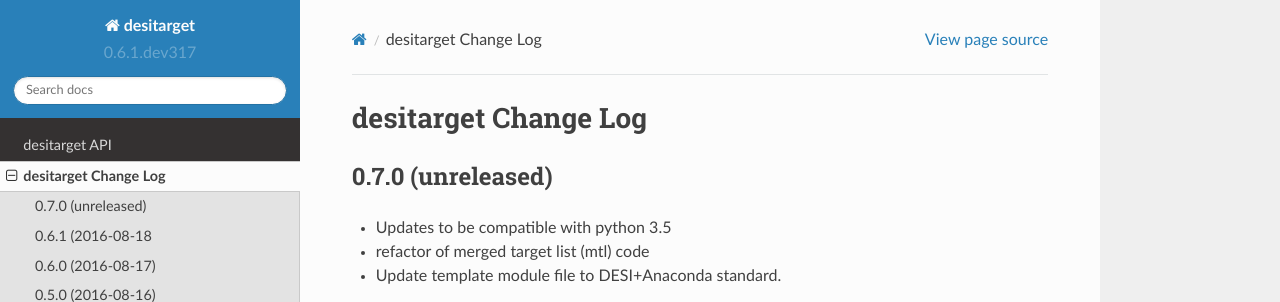
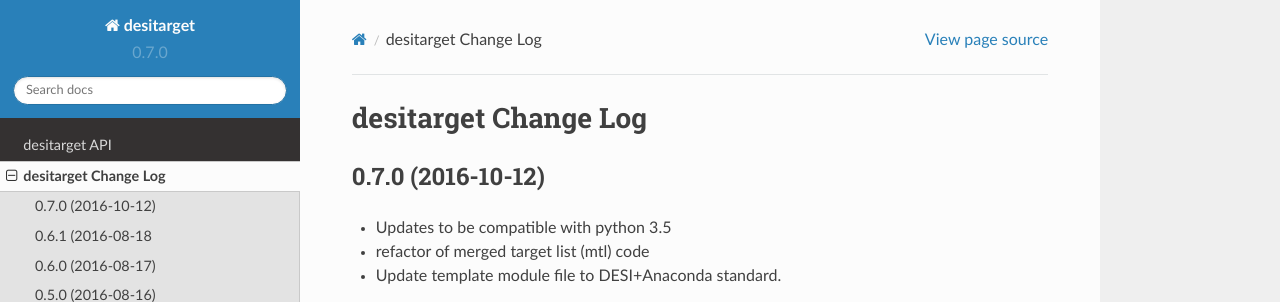
Before and after one commit to desihub/desitarget, a Sphinx documentation site: the page built from doc/changes.rst, in a window 1280 px wide and 900 px high. Shown: the top 302 px of the window. Built offline with Sphinx 7.4.7 and the Read the Docs theme 2.0.0, drawn with Linux system fonts in a browser that asks for light colours.

Commit message:
update version, changes.rst for tag 0.7.0

```diff
--- a/doc/changes.rst
+++ b/doc/changes.rst
@@ -2,7 +2,7 @@
 desitarget Change Log
 =====================
 
-0.7.0 (unreleased)
+0.7.0 (2016-10-12)
 ------------------
 
 * Updates to be compatible with python 3.5
--- a/py/desitarget/_version.py
+++ b/py/desitarget/_version.py
@@ -1 +1 @@
-__version__ = '0.6.1.dev317'
+__version__ = '0.7.0'
```
